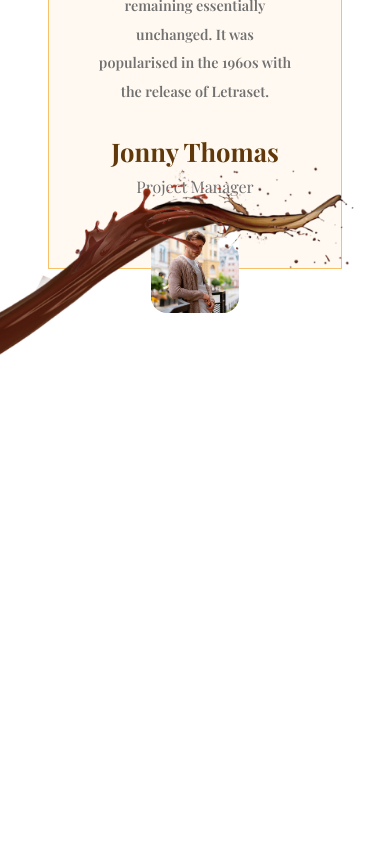
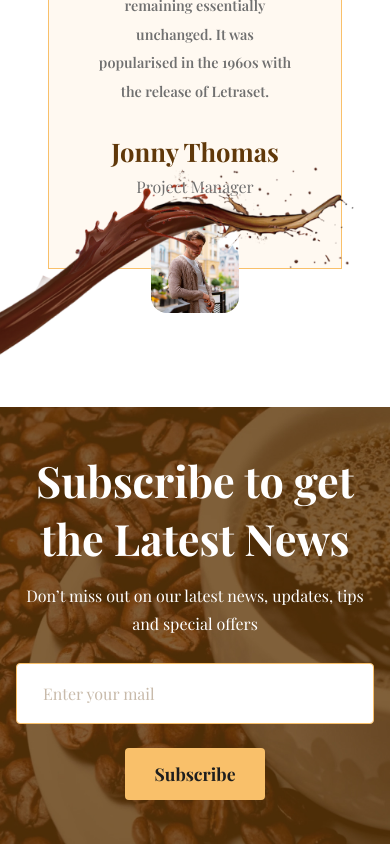
Before and after one commit to Banshee-vvv/bean-scene-coffee-landing, a plain HTML site: page index.html in a window 390 px wide. Shown: the part 3339-4183 px from the top of the page. Before the commit the page ends 3746 px from the top, so only its background shows below. Drawn offline with Linux system fonts and the light colour scheme.

Commit message:
Responsive (_subscribe-section)

```diff
--- a/index.html
+++ b/index.html
@@ -255,7 +255,7 @@
       <img class="decor_coffee-blast_3" src="./images/decor-coffee-blast.png" alt="decoration" />
       <img class="decor_coffee-blast_4" src="./images/decor-coffee-blast.png" alt="decoration" />
     </section>
-    <!-- <section id="subscribe-section" class="subscribe-section section text-color-white">
+    <section id="subscribe-section" class="subscribe-section section text-color-white">
       <div class="subscribe-section_background">
         <div class="container">
           <h2 class="section__title subscribe-section__title text-color-white">
@@ -275,7 +275,7 @@
           </div>
         </div>
       </div>
-    </section> -->
+    </section>
   </main>
   <!-- <footer id="footer" class="footer section text-color-white">
     <div class="container footer__container">
--- a/scss/components/_buttons.scss
+++ b/scss/components/_buttons.scss
@@ -1,10 +1,10 @@
 .button {
+  display: block;
   color: var(--color-black-button);
   background-color: var(--color-golden-light);
   text-decoration: none;
   border: none;
   border-radius: 24px;
-  display: block;
   text-align: center;
   font-size: rem(16);
   font-weight: 700;
--- a/scss/layouts/_subscribe-section.scss
+++ b/scss/layouts/_subscribe-section.scss
@@ -6,7 +6,11 @@
     background-repeat: no-repeat;
     background-position: center;
     background-size: cover;
-    padding: 80px 0;
+    padding: 44px 0;
+
+    @media screen and (min-width: $bp-tablet) {
+      padding: 80px 0;
+    }
   }
 
   &__title {
@@ -21,9 +25,13 @@
 }
 
 .subscribe-form {
-  display: flex;
-  justify-content: center;
+  display: block;
   position: relative;
+
+  @media screen and (min-width: $bp-mobile) {
+    display: flex;
+    justify-content: center;
+  }
 
   &__input {
     color: var(--color-black-button);
@@ -33,8 +41,14 @@
     max-width: 500px;
     width: 100%;
     border: 1px solid var(--color-golden-light);
-    border-right: none;
-    border-radius: 4px 0 0 4px;
+    border-radius: 4px;
+    margin-bottom: 24px;
+
+    @media screen and (min-width: $bp-mobile) {
+      border-right: none;
+      border-radius: 4px 0 0 4px;
+      margin: 0;
+    }
 
     &::placeholder {
       color: var(--color-brand-coffee);
@@ -60,7 +74,14 @@
 
   &__button {
     font-size: rem(22);
-    border-radius: 0 4px 4px 0;
+    border-radius: 4px;
     width: 140px;
+    padding: 0.8em;
+    margin: 0 auto;
+
+    @media screen and (min-width: $bp-mobile) {
+      border-radius: 0 4px 4px 0;
+      margin: 0;
+    }
   }
 }
```
Also changed, not shown: css/main.min.css, 1 other file.
